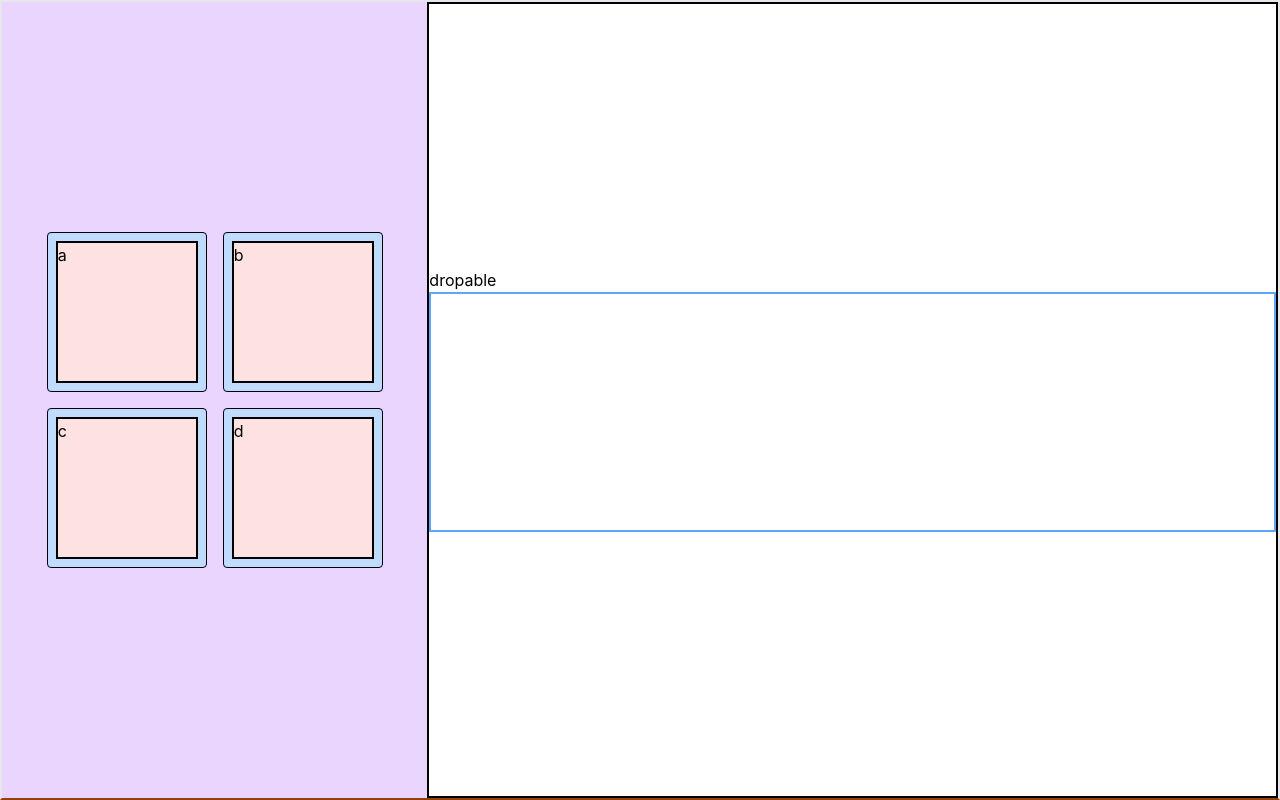
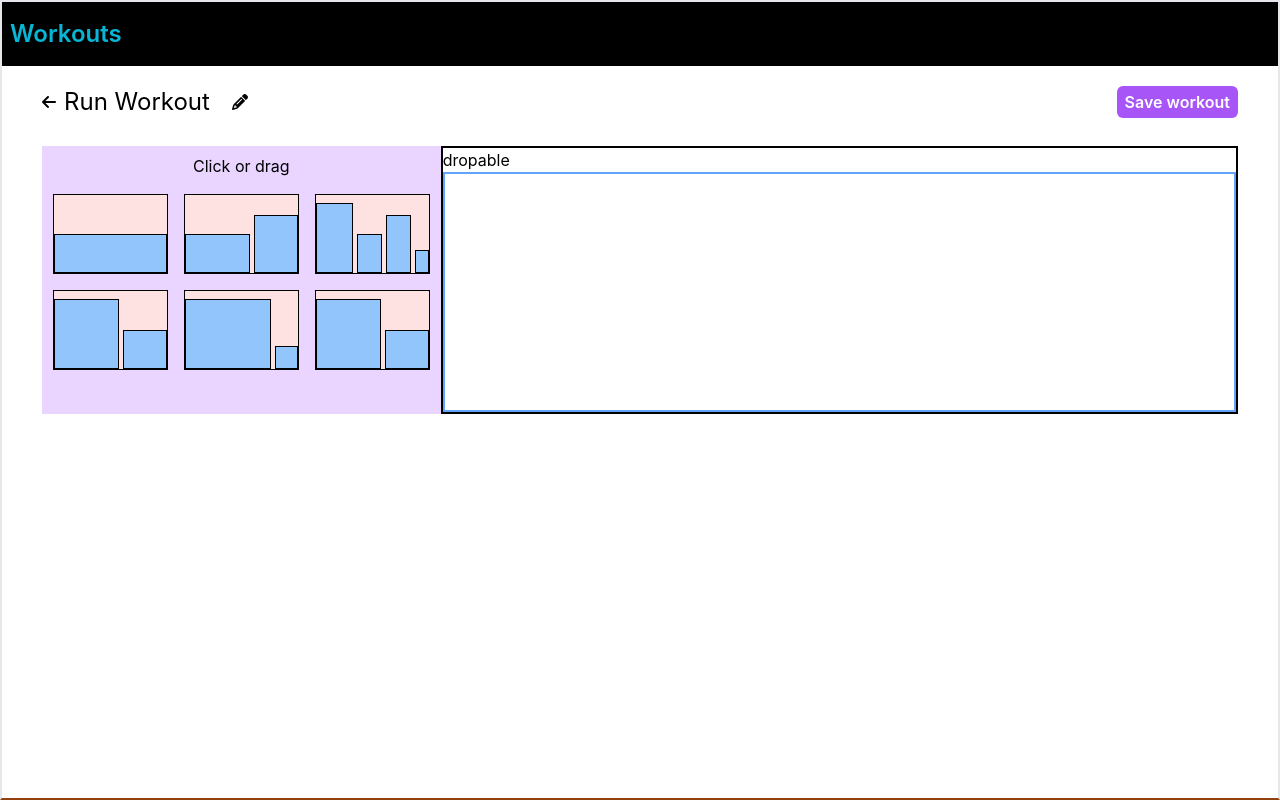
Before and after one commit to UpliftChunk/Spurfit-frontend, a React (Create React App) app: page / in a window 1280 px wide. Built offline with nearby package versions, Linux system fonts and the light colour scheme.

Commit message:
having issue with horizontal list

```diff
--- a/package.json
+++ b/package.json
@@ -7,6 +7,7 @@
     "@testing-library/jest-dom": "^5.17.0",
     "@testing-library/react": "^13.4.0",
     "@testing-library/user-event": "^13.5.0",
+    "re-resizable": "^6.10.0",
     "react": "^18.3.1",
     "react-beautiful-dnd": "^13.1.1",
     "react-dom": "^18.3.1",
--- a/public/index.html
+++ b/public/index.html
@@ -11,6 +11,7 @@
     />
     <link rel="apple-touch-icon" href="%PUBLIC_URL%/logo192.png" />
     <link rel="manifest" href="%PUBLIC_URL%/manifest.json" />
+    <link rel="stylesheet" href="https://cdnjs.cloudflare.com/ajax/libs/font-awesome/6.6.0/css/all.min.css">
     <title>React App</title>
   </head>
   <body>
--- /dev/null
+++ b/src/components/BarGraph.js
@@ -0,0 +1,19 @@
+import React from 'react'
+
+const BarGraph = ({units}) => {
+   return (
+      <div className='flex items-end h-full gap-1'>
+         {
+            units.map((unit, index)=><div key={index}
+            className={`bg-blue-300 border border-black`}
+            style={{
+               flexGrow: `${unit.x}`,
+               height: `${unit.y}%`
+            }}>
+               </div>)
+         }
+      </div>
+   )
+}
+
+export default BarGraph
--- a/src/components/BasicDrops.js
+++ /dev/null
@@ -1,31 +0,0 @@
-import styled from "styled-components"
-import { ITEMS } from "../tempData/Basics"
-import { Draggable } from "react-beautiful-dnd"
-
-const Task = styled.div``;
-const BasicDrops = () => {
-  return (
-    <div className='flex flex-wrap h-full content-center justify-center gap-4'>
-      {
-         ITEMS.map((item, key)=>(
-            <Draggable draggableId={item.id} index={key} key={key}>
-               {
-                  (provided)=>{
-                     return <Task
-                        {...provided.draggableProps}
-                        {...provided.dragHandleProps}
-                        ref= {provided.innerRef}
-                        className= 'bg-blue-300 min-w-40 min-h-40 rounded border-2 border-black'
-                        >
-                        {item.name}
-                     </Task>
-                  }
-               }
-            </Draggable>
-         ))
-      }
-    </div>
-  )
-}
-
-export default BasicDrops
--- a/src/components/LeftSection.js
+++ b/src/components/LeftSection.js
@@ -1,52 +1,61 @@
 import React from 'react'
 import { Droppable, Draggable } from 'react-beautiful-dnd'
 import { ITEMS } from "../tempData/Basics"
-
+import BarGraph from './BarGraph'
 // import styled from 'styled-components';
 // const Container = styled.div``;
 // const Task = styled.div``;
 
-const BasicUnit= ({item, index})=>{
-   return <Draggable draggableId={item.id} index={index} key={index}>
+const BasicUnit= ({item, index, setItems})=>{
+   const addItem = ()=>{
+      setItems((prevItems)=>{
+         const new_items = Array.from(prevItems);
+         new_items.push(item);
+         console.log(new_items);
+
+         return new_items;
+      })
+   }
+   return <div className={`transition-all delay-300 w-[30%] h-20`} onClick={addItem}>
+      <Draggable draggableId={item.id} index={index} key={index} >
          {
             (provided, snapshot)=>{
                return <div
                   {...provided.draggableProps}
                   {...provided.dragHandleProps}
                   ref= {provided.innerRef}
-               className={`w-full h-full transition-all delay-300 ${snapshot.isDragging? " bg-red-200":"bg-red-100"}  `}
+                  className= {`h-full ${snapshot.isDragging? " bg-red-200":"bg-red-100"} border border-black `}
                   >
-               {item.name}
+                  <BarGraph units={item.units}/>
                </div>
             }
          }
       </Draggable>
+   </div>
 }
 
-const LeftSection = () => {
+const LeftSection = ({setItems}) => {
 
   return (
-    <div className='h-full flex flex-wrap content-center justify-center gap-4 '>
-      {
-         ITEMS.map((item, index)=>(
-            <div className="bg-blue-200 md:w-40 md:h-40 rounded border border-black" key={index}>
-               <Droppable droppableId={item.id +"#"+ index} className="p-2">
+    <div className='h-full flex flex-col'>
+      <div className="sm:m-2 flex flex-wrap content-center justify-center md:gap-4 gap-1"    >
+         Click or drag
+      </div>
+      <Droppable droppableId="basics" direction='horiztontal'>
          {
             (provided)=>(
-                        <div className="m-2 h-[90%] border-2 border-black"
+               <div className="sm:m-2 flex flex-wrap content-center justify-center md:gap-4 gap-1 min-h-40"
                   {...provided.droppableProps}
-                           ref={provided.innerRef}
-                        >
-                           <BasicUnit item={item} index={index}/>
-
+                  ref={provided.innerRef}>
+                  {
+                     ITEMS.map((item, index)=> <BasicUnit item={item} index={index} key={index} setItems={setItems}/>)
+                  }
+                  {provided.placeholder}
                </div>
             )
          }
       </Droppable>
     </div>
-         ))
-      }
-    </div>
   )
 }
 
--- a/src/components/MixedDrops.js
+++ b/src/components/MixedDrops.js
@@ -1,24 +1,27 @@
 import { Draggable, Droppable } from "react-beautiful-dnd"
+import BarGraph from "./BarGraph"
 // import styled from "styled-components";
 
 // const Container = styled.div``;
 // const Task = styled.div``;
 
 const BasicUnit= ({item, index})=>{
-  return <Draggable draggableId={(item.id)+"##"+index} index={index} key={index}>
+  return <div className={`transition-all delay-300 flex-grow`} >
+    <Draggable draggableId={item.id+"##"+index} index={index} key={index} >
       {
           (provided, snapshot)=>{
             return <div
                 {...provided.draggableProps}
                 {...provided.dragHandleProps}
                 ref= {provided.innerRef}
-              className={`w-full h-40 mx-2  ${snapshot.isDragging? " bg-red-200":"bg-red-100"} border-2 border-black rounded`}
+                className= {`h-full ${snapshot.isDragging? " bg-gray-200":"bg-gray-100"} border border-black `}
                 >
-              {item.name}
+                <BarGraph units={item.units}/>
             </div>
           }
       }
     </Draggable>
+  </div>
 }
 
 const MixedDrops = ({items}) => {
@@ -26,11 +29,10 @@ const MixedDrops = ({items}) => {
     <div className='flex flex-col w-full h-full content-center justify-center'>
       <div>dropable</div>
       {/* {console.log(items)} */}
-      <Droppable droppableId="mixed" className="w-full min-h-60 flex p-2 gap-2 border-2 border-blue-500"
-        direction="horizontal">
+      <Droppable droppableId="mixed" direction="horizontal">
       {
           (provided)=>
-          <div className='w-full min-h-60 flex justify-center border-2 border-blue-400'
+          <div className='w-full min-h-60 flex border-2 border-blue-400 gap-1'
           ref={provided.innerRef} {...provided.droppableProps}>
             {
               items.map((item, index)=> <BasicUnit item={item} index={index} key={index}/>)
@@ -39,6 +41,7 @@ const MixedDrops = ({items}) => {
           </div>
       }
       </Droppable>
+
     </div>
   )
 }
--- /dev/null
+++ b/src/components/NavBar.js
@@ -0,0 +1,18 @@
+import React from 'react'
+
+const NavBar = () => {
+  return (
+   <div className='my-5 mx-1 md:mx-10 flex justify-between'>
+      <div className='flex gap-2 content-center'>
+         <i className="my-auto cursor-pointer fa-solid fa-arrow-left"></i>
+         <input type='text' name='name' className='outline-none  border-none md:text-2xl w-28 md:w-40' defaultValue={"Run Workout"}/>
+         <label htmlFor='name' className="my-auto cursor-pointer fa-solid fa-pencil"/>
+      </div>
+      <div className='px-2 py-1 font-semibold cursor-pointer sm:hover:scale-110 transition-all rounded-md bg-purple-500 text-white text-ellipsis sm:scale-100 scale-75'>
+         Save workout
+      </div>
+   </div>
+  )
+}
+
+export default NavBar
--- a/src/components/Rootlayout.js
+++ b/src/components/Rootlayout.js
@@ -1,6 +1,7 @@
 // import styled from 'styled-components';
 import LeftSection from './LeftSection.js';
 import MixedDrops from './MixedDrops.js';
+import NavBar from './NavBar.js';
 import { DragDropContext } from 'react-beautiful-dnd';
 import { useState } from 'react';
 import { ITEMS } from "../tempData/Basics"
@@ -37,13 +38,19 @@ const Rootlayout = () => {
 
    }
   return (
-    <div className='flex min-h-screen content-center border-2 border-b-amber-800'>
+    <div className='flex flex-col min-h-screen content-center border-2 border-b-amber-800'>
+      <div className='text-cyan-500 bg-black text-2xl font-semibold py-4 px-2'>
+         Workouts
+      </div>
+      <NavBar/>
       <DragDropContext onDragEnd={OnDragEndFunc}>
-         <div className='bg-purple-200 w-1/3'>
-            <LeftSection/>
-         </div>
-         <div className='flex-grow flex-col content-center justify-center gap-4 border-2 border-black '>
-            <MixedDrops items={items}/>
+         <div className='my-2 mx-1 md:mx-10 flex flex-wrap'>
+            <div className='bg-purple-200 md:w-1/3 w-full'>
+               <LeftSection setItems={setItems}/>
+            </div>
+            <div className='flex-grow flex-col content-center justify-center gap-4 border-2 border-black '>
+               <MixedDrops items={items}/>
+            </div>
          </div>
       </DragDropContext>
     </div>
--- a/src/tempData/Basics.js
+++ b/src/tempData/Basics.js
@@ -2,21 +2,62 @@ exports.ITEMS = [
    {
       name: "a",
       id: "1",
+      units: [
+         {x:3, y:50},
+      ],
+      total: 3,
       className: "bg-blue-300 border-2 border-black m-2 min-w-40 min-h-40 rounded",
    },
    {
       name: "b",
       id: "2",
+      units: [
+         {x:3, y:50},
+         {x:2, y:75}
+      ],
+      total: 5,
       className: "bg-blue-300 border-2 border-black m-2 min-w-40 min-h-40 rounded",
    },
    {
       name: "c",
       id: "3",
+      units: [
+         {x:3, y:90},
+         {x:2, y:50},
+         {x:2, y:75},
+         {x:1, y:30},
+      ],
+      total: 8,
       className: "bg-blue-300 border-2 border-black m-2 min-w-40 min-h-40 rounded",
    },
    {
       name: "d",
       id: "4",
+      units: [
+         {x:3, y:90},
+         {x:2, y:50},
+      ],
+      total: 5,
+      className: "bg-blue-300 border-2 border-black m-2 min-w-40 min-h-40 rounded",
+   },
+   {
+      name: "e",
+      id: "5",
+      units: [
+         {x:4, y:90},
+         {x:1, y:30}
+      ],
+      total: 5,
+      className: "bg-blue-300 border-2 border-black m-2 min-w-40 min-h-40 rounded",
+   },
+   {
+      name: "f",
+      id: "6",
+      units: [
+         {x:3, y:90},
+         {x:2, y:50},
+      ],
+      total: 5,
       className: "bg-blue-300 border-2 border-black m-2 min-w-40 min-h-40 rounded",
    },
 ]
```
Also changed, not shown: src/components/RightSection.js (added), 1 other file (tests, documents, lock files or other folders). Lines whose indentation alone changed are shown as unchanged.
